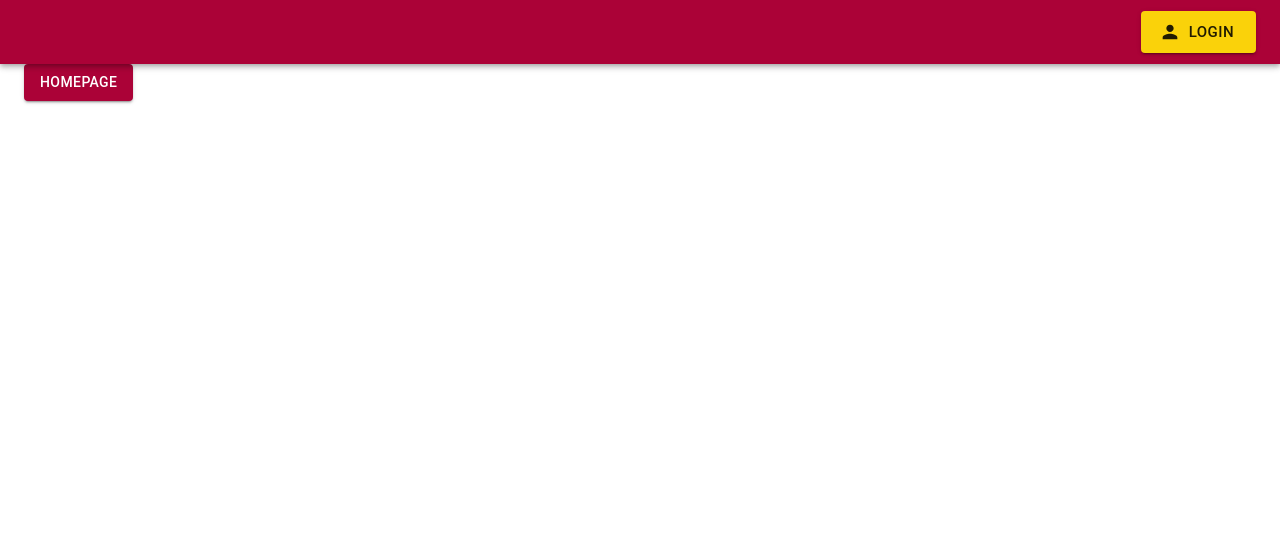
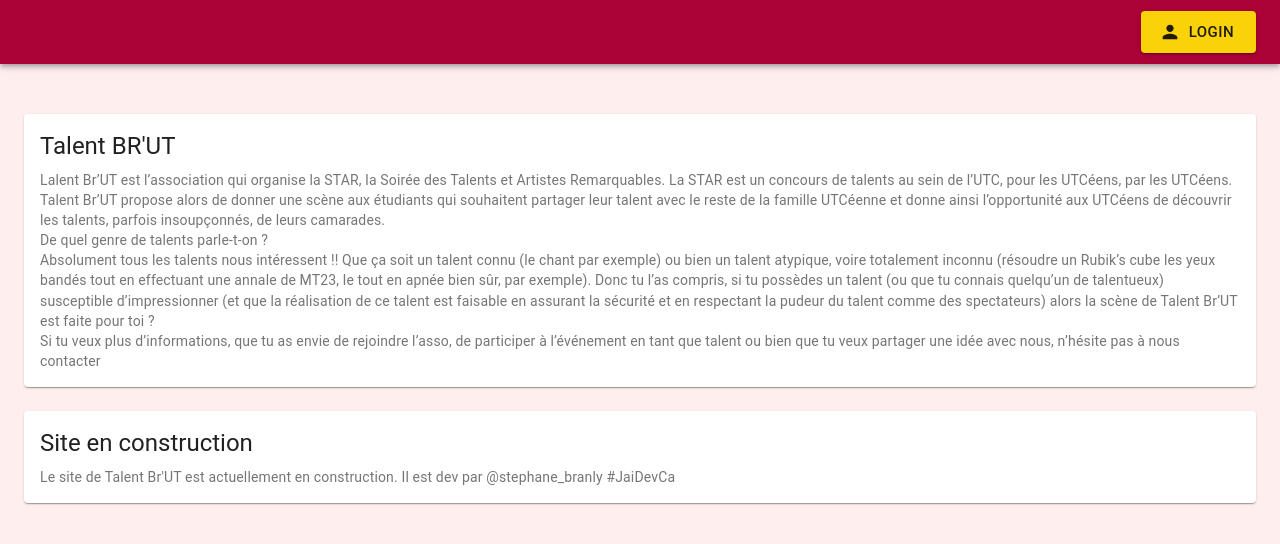
Before and after one commit to StephaneBranly/TalentBRUT, a React (Create React App) app: page / in a window 1280 px wide. Shown: the top 544 px of the page. Built offline with nearby package versions, Linux system fonts and the light colour scheme.

Commit message:
add: homepage

```diff
--- a/src/App.css
+++ b/src/App.css
@@ -1,12 +1,17 @@
 .App {
   text-align: center;
 }
-
+body {
+  background-color: #ffeeee;
+}
 .App-logo {
   height: 40vmin;
   pointer-events: none;
 }
 
+#navbar {
+  margin-bottom: 50px;
+}
 @media (prefers-reduced-motion: no-preference) {
   .App-logo {
     animation: App-logo-spin infinite 20s linear;
--- a/src/App.tsx
+++ b/src/App.tsx
@@ -4,6 +4,9 @@ import { createMuiTheme, ThemeProvider } from "@material-ui/core/styles";
 import { Button, Container } from "@material-ui/core";
 import { getPage } from "./lib/utils";
 import { Navbar } from "./components/navbar";
+import { TalentVoteCard } from "./components/talentVote";
+import { Homepage } from "./components/homepage";
+
 export const theme = createMuiTheme({
   palette: {
     primary: {
@@ -19,11 +22,9 @@ const page = () => {
   const pathname = getPage();
   switch (pathname) {
     case "home":
-      return (
-        <Button variant="contained" color="primary">
-          Homepage
-        </Button>
-      );
+      return <Homepage />;
+    case "talent":
+      return <TalentVoteCard />;
     default:
       return (
         <Button variant="contained" color="primary">
--- /dev/null
+++ b/src/components/homepage.tsx
@@ -0,0 +1,81 @@
+import React, { Component } from "react";
+import Card from "@material-ui/core/Card";
+import CardActionArea from "@material-ui/core/CardActionArea";
+import CardActions from "@material-ui/core/CardActions";
+import CardContent from "@material-ui/core/CardContent";
+import CardMedia from "@material-ui/core/CardMedia";
+import Button from "@material-ui/core/Button";
+import Typography from "@material-ui/core/Typography";
+import { Grid } from "@material-ui/core";
+
+export class Homepage extends Component {
+  render() {
+    return (
+      <Grid
+        container
+        direction="column"
+        justify="space-evenly"
+        alignItems="stretch"
+        spacing={3}
+      >
+        <Grid item>
+          <Card>
+            <CardActionArea>
+              <CardContent>
+                <Typography gutterBottom variant="h5" component="h2">
+                  Talent BR'UT
+                </Typography>
+                <Typography variant="body2" color="textSecondary" component="p">
+                  Lalent Br’UT est l’association qui organise la STAR, la Soirée
+                  des Talents et Artistes Remarquables. La STAR est un concours
+                  de talents au sein de l’UTC, pour les UTCéens, par les
+                  UTCéens. Talent Br’UT propose alors de donner une scène aux
+                  étudiants qui souhaitent partager leur talent avec le reste de
+                  la famille UTCéenne et donne ainsi l’opportunité aux UTCéens
+                  de découvrir les talents, parfois insoupçonnés, de leurs
+                  camarades.
+                </Typography>
+                <Typography variant="body2" color="textSecondary" component="p">
+                  De quel genre de talents parle-t-on ?
+                </Typography>
+                <Typography variant="body2" color="textSecondary" component="p">
+                  Absolument tous les talents nous intéressent !! Que ça soit un
+                  talent connu (le chant par exemple) ou bien un talent
+                  atypique, voire totalement inconnu (résoudre un Rubik’s cube
+                  les yeux bandés tout en effectuant une annale de MT23, le tout
+                  en apnée bien sûr, par exemple). Donc tu l’as compris, si tu
+                  possèdes un talent (ou que tu connais quelqu’un de talentueux)
+                  susceptible d’impressionner (et que la réalisation de ce
+                  talent est faisable en assurant la sécurité et en respectant
+                  la pudeur du talent comme des spectateurs) alors la scène de
+                  Talent Br’UT est faite pour toi ?
+                </Typography>
+                <Typography variant="body2" color="textSecondary" component="p">
+                  Si tu veux plus d’informations, que tu as envie de rejoindre
+                  l’asso, de participer à l’événement en tant que talent ou bien
+                  que tu veux partager une idée avec nous, n’hésite pas à nous
+                  contacter
+                </Typography>
+              </CardContent>
+            </CardActionArea>
+          </Card>
+        </Grid>
+        <Grid item>
+          <Card>
+            <CardActionArea>
+              <CardContent>
+                <Typography gutterBottom variant="h5" component="h2">
+                  Site en construction
+                </Typography>
+                <Typography variant="body2" color="textSecondary" component="p">
+                  Le site de Talent Br'UT est actuellement en construction. Il
+                  est dev par @stephane_branly #JaiDevCa
+                </Typography>
+              </CardContent>
+            </CardActionArea>
+          </Card>
+        </Grid>
+      </Grid>
+    );
+  }
+}
--- a/src/components/navbar.tsx
+++ b/src/components/navbar.tsx
@@ -5,7 +5,7 @@ import React, { Component } from "react";
 export class Navbar extends Component {
   render() {
     return (
-      <AppBar position="sticky">
+      <AppBar position="sticky" id="navbar">
         <Toolbar>
           <Grid
             container
--- /dev/null
+++ b/src/components/talentVote.tsx
@@ -0,0 +1,40 @@
+import React, { Component } from "react";
+import Card from "@material-ui/core/Card";
+import CardActionArea from "@material-ui/core/CardActionArea";
+import CardActions from "@material-ui/core/CardActions";
+import CardContent from "@material-ui/core/CardContent";
+import CardMedia from "@material-ui/core/CardMedia";
+import Button from "@material-ui/core/Button";
+import Typography from "@material-ui/core/Typography";
+
+export class TalentVoteCard extends Component {
+  render() {
+    return (
+      <Card>
+        <CardActionArea>
+          <CardMedia
+            image="https://www.magicelites.com/blog-magicien/wp-content/uploads/2015/11/Magicien-Riche.jpg"
+            title="Contemplative Reptile"
+          />
+          <CardContent>
+            <Typography gutterBottom variant="h5" component="h2">
+              Lizard
+            </Typography>
+            <Typography variant="body2" color="textSecondary" component="p">
+              Lizards are a widespread group of squamate reptiles, with over
+              6,000 species, ranging across all continents except Antarctica
+            </Typography>
+          </CardContent>
+        </CardActionArea>
+        <CardActions>
+          <Button size="small" color="primary">
+            Share
+          </Button>
+          <Button size="small" color="primary">
+            Learn More
+          </Button>
+        </CardActions>
+      </Card>
+    );
+  }
+}
```
Also changed, not shown: 1 other file (tests, documents, lock files or other folders).
